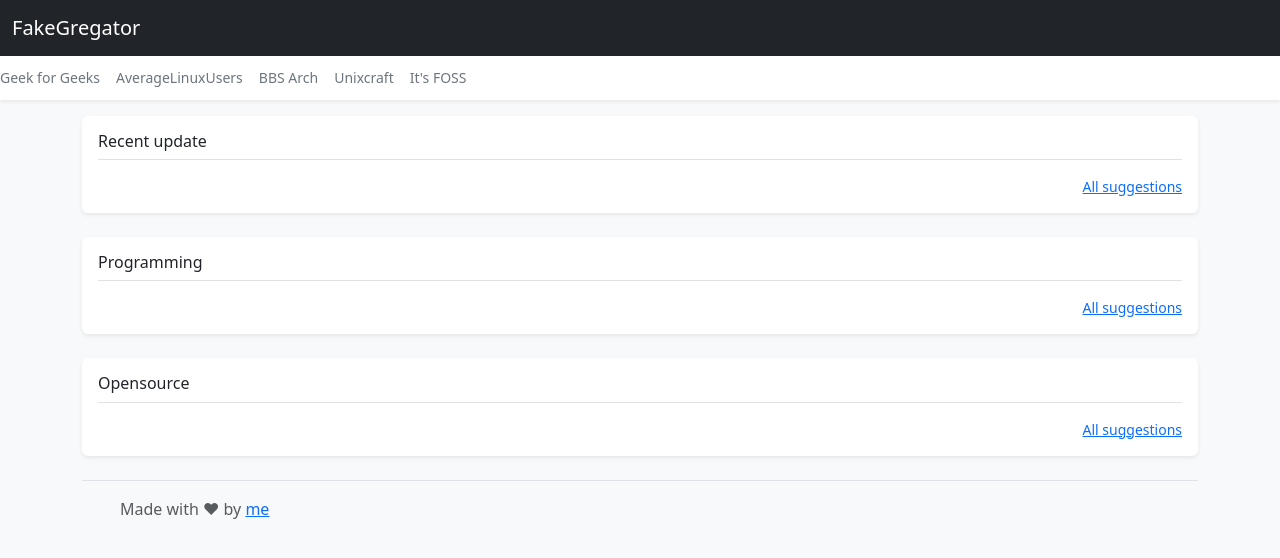
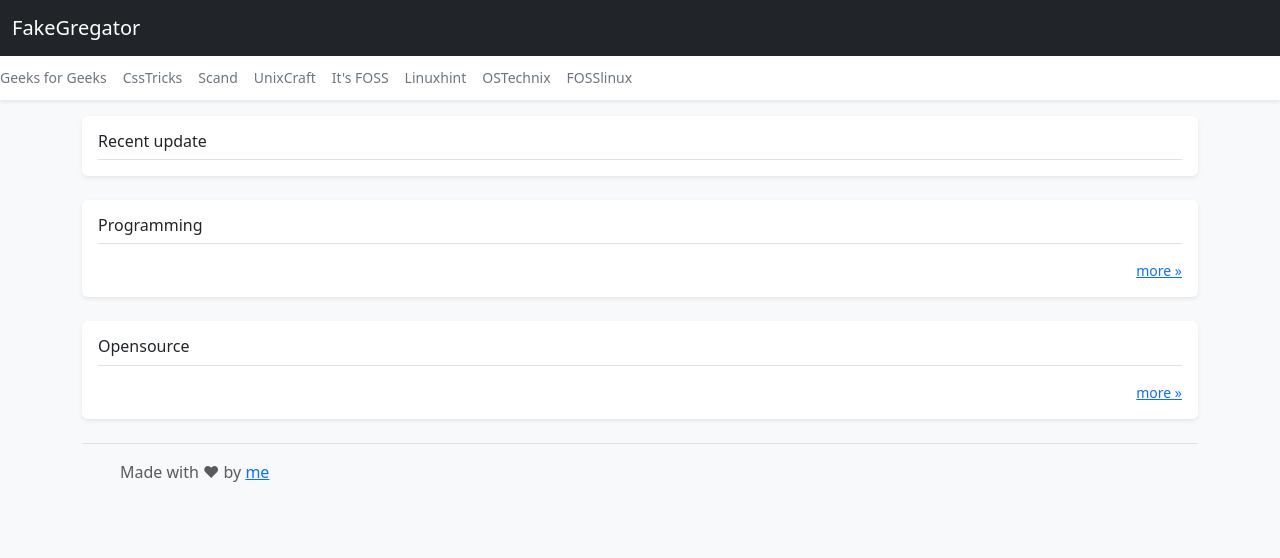
Before and after one commit to superiorkid/content-aggregator, a Flask app: template app/templates/index.html in a window 1280 px wide. Shown: the top 558 px of the page. Run offline with Flask 2, Linux system fonts and the light colour scheme; the template is opened without the code that fills it, so the values that code supplies are empty; some libraries are stand-ins or nearby versions.

Commit message:
little change

```diff
--- a/app/templates/index.html
+++ b/app/templates/index.html
@@ -22,9 +22,9 @@
     </div>
     {% endfor %}
 
-    <small class="d-block text-end mt-3">
-      <a href="#">All suggestions</a>
-    </small>
+ <!--    <small class="d-block text-end mt-3">
+      <a href="#">more ...</a>
+    </small> -->
   </div>
 
   <!-- programming list -->
--- a/app/templates/opensource.html
+++ b/app/templates/opensource.html
@@ -9,7 +9,6 @@
     <!-- content -->
     {% for item in data %}
     <div class="d-flex text-muted pt-3">
-      <!-- <svg class="bd-placeholder-img flex-shrink-0 me-2 rounded" width="32" height="32" xmlns="http://www.w3.org/2000/svg" role="img" aria-label="Placeholder: 32x32" preserveAspectRatio="xMidYMid slice" focusable="false"><title>Placeholder</title><rect width="100%" height="100%" fill="#007bff" data-darkreader-inline-fill="" style="--darkreader-inline-fill:#3d77b6;"></rect><text x="50%" y="50%" fill="#007bff" dy=".3em" data-darkreader-inline-fill="" style="--darkreader-inline-fill:#3d77b6;">32x32</text></svg> -->
       <img src="{{ item.blog_img }}" alt="Bootstrap" width="42" height="42" class="rounded-circle border border-white bd-placeholder-img flex-shrink-0 me-2">
 
       <div class="pb-3 mb-0 small lh-sm border-bottom w-100">
@@ -23,9 +22,9 @@
     </div>
     {% endfor %}
 
-    <small class="d-block text-end mt-3">
+<!--     <small class="d-block text-end mt-3">
       <a href="#">All suggestions</a>
-    </small>
+    </small> -->
   </div>
 </main>
 
--- a/app/templates/partials/__nav.html
+++ b/app/templates/partials/__nav.html
@@ -35,10 +35,13 @@
 
   <div class="nav-scroller bg-body shadow-sm">
     <nav class="nav nav-underline" aria-label="Secondary navigation">
-      <a class="nav-link" href="#">Geek for Geeks</a>
-      <a class="nav-link" href="#">AverageLinuxUsers</a>
-      <a class="nav-link" href="#">BBS Arch</a>
-      <a class="nav-link" href="#">Unixcraft</a>
+      <a class="nav-link" href="#">Geeks for Geeks</a>
+      <a class="nav-link" href="#">CssTricks</a>
+      <a class="nav-link" href="#">Scand</a>
+      <a class="nav-link" href="#">UnixCraft</a>
       <a class="nav-link" href="#">It's FOSS</a>
+      <a class="nav-link" href="#">Linuxhint</a>
+      <a class="nav-link" href="#">OSTechnix</a>
+      <a class="nav-link" href="#">FOSSlinux</a>
     </nav>
   </div>
--- a/app/templates/partials/opensource_sc.html
+++ b/app/templates/partials/opensource_sc.html
@@ -20,6 +20,6 @@
     {% endfor %}
 
     <small class="d-block text-end mt-3">
-      <a href="{{ url_for('feed.opensource') }}">All suggestions</a>
+      <a href="{{ url_for('feed.opensource') }}">more &raquo;</a>
     </small>
   </div>
--- a/app/templates/partials/programming_sc.html
+++ b/app/templates/partials/programming_sc.html
@@ -20,6 +20,6 @@
     {% endfor %}
 
     <small class="d-block text-end mt-3">
-      <a href="{{ url_for('feed.programming') }}">All suggestions</a>
+      <a href="{{ url_for('feed.programming') }}">more &raquo;</a>
     </small>
   </div>
--- a/app/templates/programming.html
+++ b/app/templates/programming.html
@@ -23,9 +23,9 @@
     </div>
     {% endfor %}
 
-    <small class="d-block text-end mt-3">
+<!--     <small class="d-block text-end mt-3">
       <a href="#">All suggestions</a>
-    </small>
+    </small> -->
   </div>
 </main>
 
```
